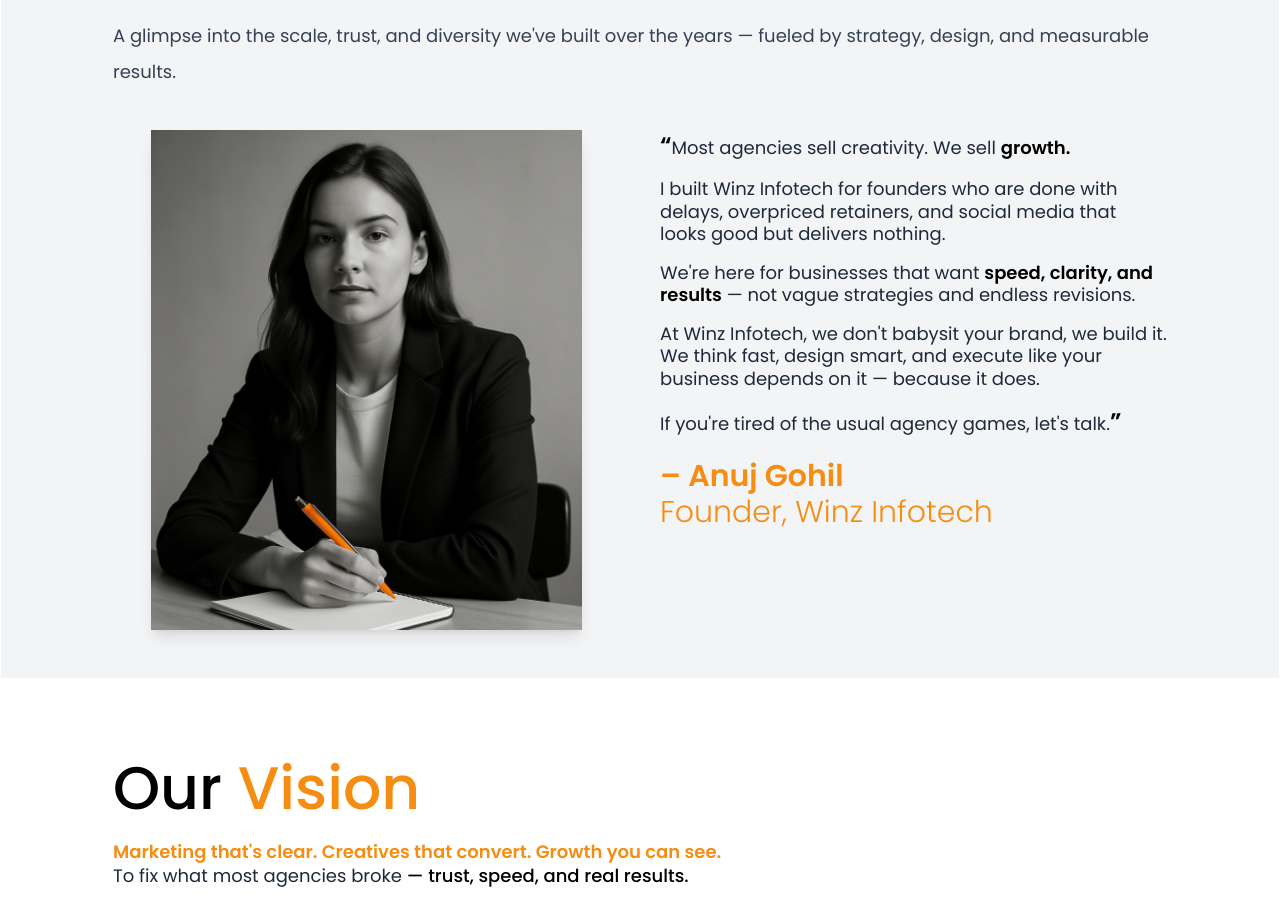
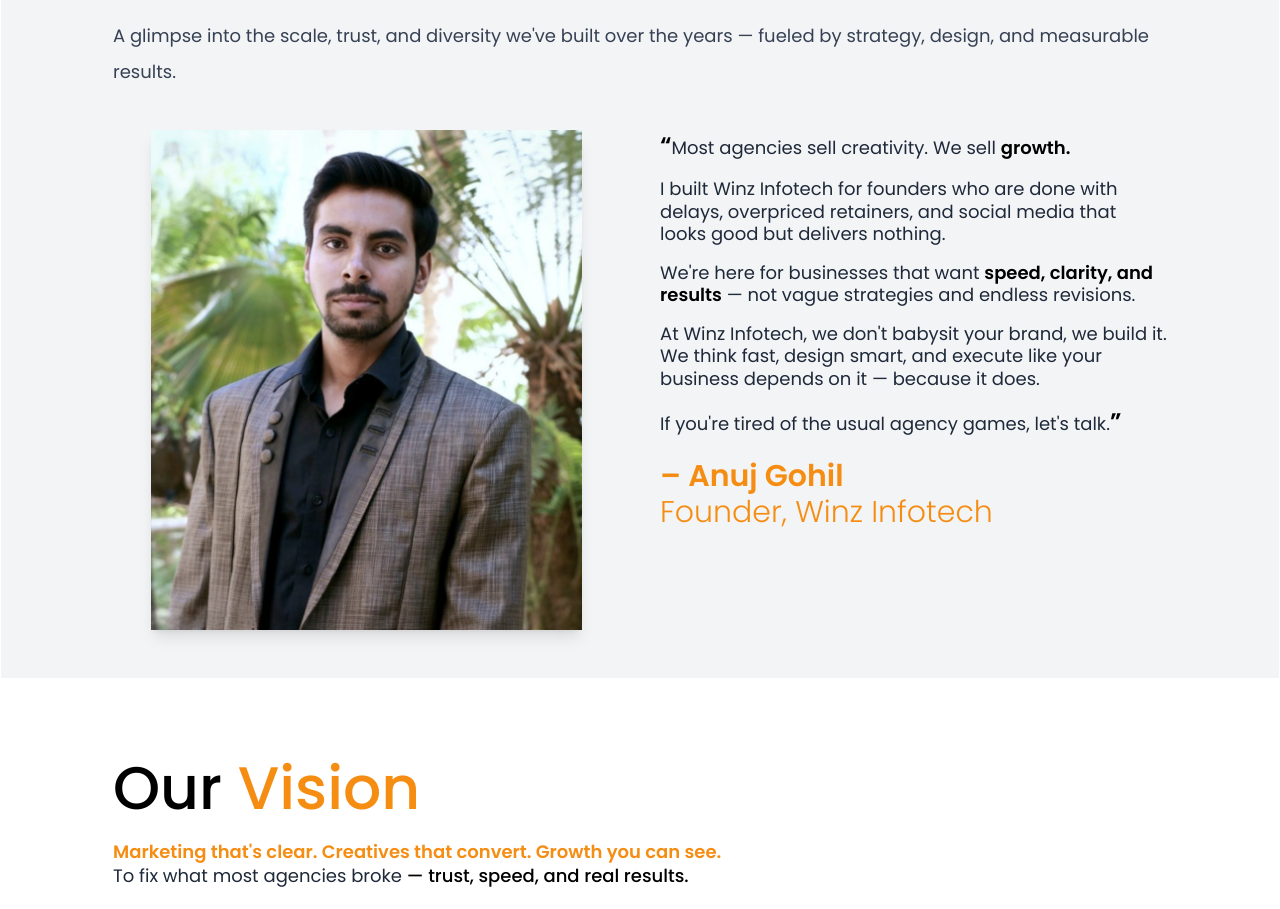
Before and after one commit to Code-X-Novas/winz-infotech-website, a React (Vite) app: page /aboutus in a window 1280 px wide. Shown: the part 1767-2676 px from the top of the page. Built offline with nearby package versions, Linux system fonts and the light colour scheme; a web font is replaced by a local one.

Commit message:
Founder pic updaed

```diff
--- a/src/pages/About.jsx
+++ b/src/pages/About.jsx
@@ -159,7 +159,7 @@
                         <div className="flex flex-col md:flex-row gap-6 lg:gap-10 items-start px-8 lg:px-20 xl:px-28">
                             <div className="md:w-1/2 w-full flex justify-center">
                                 <img
-                                    src={work1Image}
+                                    src="/founder.jpg"
                                     alt="Founder"
                                     className="shadow-lg w-[90%] sm:w-[80%] lg:w-[85%] h-[300px] sm:h-[400px] md:h-[500px] object-cover"
                                 />
```
Also changed, not shown: public/founder.jpg (added).
